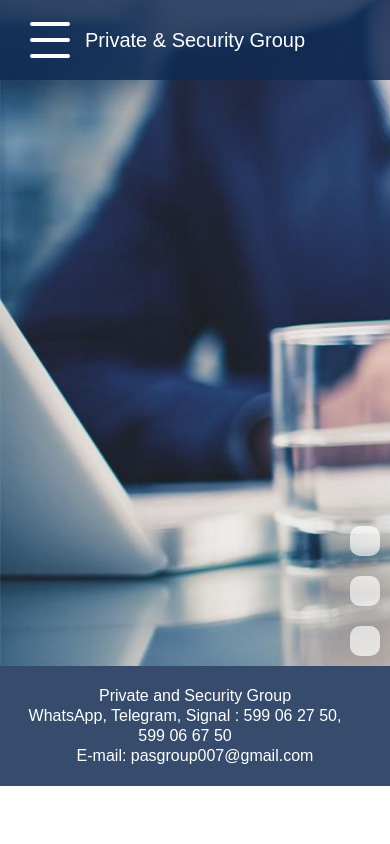
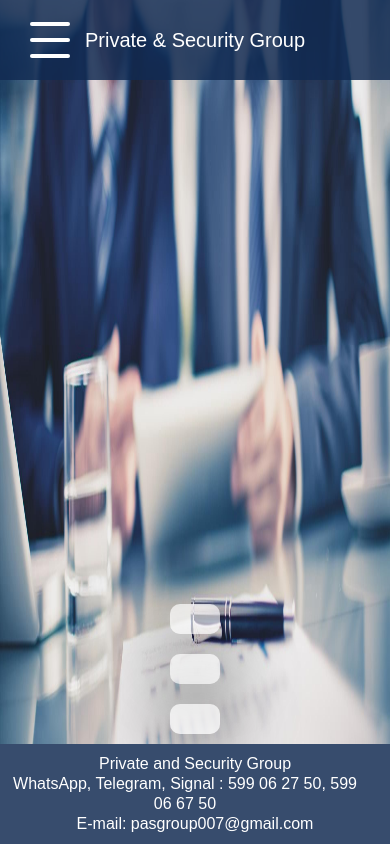
Before and after one commit to Ashabu/private-security-group, a React (Create React App) app: page /aboutUs in a window 390 px wide. Built offline with nearby package versions, Linux system fonts and the light colour scheme; no server answers; grey boxes are pictures that could not be loaded; a web font is replaced by a local one.

Commit message:
about us responsive

```diff
--- a/src/Components/Layout/Header.js
+++ b/src/Components/Layout/Header.js
@@ -29,6 +29,20 @@ const Header = () => {
                             <Link to='/contact'>{Langs.contact}</Link>
                         </li>
                     </ul>
+                    <ul className = 'langs'>
+                        <li onClick={() => setLang('ka')}>
+                            <img  src='../../Assets/Images/Flags/flag-ge.svg' />
+                            <span>ქარ</span>
+                        </li>
+                        <li onClick={() => setLang('en')}>
+                            <img  src='../../Assets/Images/Flags/flag-us.svg' />
+                            <span>ENG</span>
+                        </li>
+                        <li onClick={() => setLang('ru')}>
+                            <img  src='../../Assets/Images/Flags/flag-ru.svg' />
+                            <span>RU</span>
+                        </li>
+                    </ul>
                 </div>
 
             </div>
@@ -51,6 +65,7 @@ const Header = () => {
                             <Link to='/contact'>{Langs.contact}</Link>
                         </li>
                     </ul>
+
                 </div>
                 <div className='app-lang'>
                     <ul>
--- a/src/Components/Layout/layout.scss
+++ b/src/Components/Layout/layout.scss
@@ -187,6 +187,23 @@
             display: block;
 
         }
+
+        .langs {
+            display: flex;
+            justify-content: center;
+
+            img {
+                width: 50px;
+                margin: 5px 20px;
+            }
+
+            li {
+                display: flex;
+                flex-direction: column;
+                color: #FFFFFF;
+                font: 18px;
+            }
+        }
     }
 }
 
@@ -215,7 +232,7 @@
     .app-footer {
         flex-direction: column;
         justify-content: center;
-        padding: 20px;
+        padding: 10px;
         text-align: center;
         line-height: 20px;
         height: auto;
--- a/src/Containers/AboutUspage/AboutUsPage.js
+++ b/src/Containers/AboutUspage/AboutUsPage.js
@@ -12,13 +12,13 @@ const AboutUsPage = () => {
                 <div className='au-cont' >
 
                     <div className='au-cont-right'>
-                        <div className='text-ab-us animation1'>
+                        <div className='text-ab-us animation1a'>
                             <p>{Langs.aboutUsText1}</p>
                         </div>
-                        <div className='text-ab-us animation2'>
+                        <div className='text-ab-us animation2a'>
                             <p>{Langs.aboutUsText2}</p>
                         </div>
-                        <div className='text-ab-us animation3'>
+                        <div className='text-ab-us animation3a'>
                             <p>{Langs.aboutUsText3}</p>
                         </div>
                     </div>
--- a/src/Containers/AboutUspage/aboutUsPage.scss
+++ b/src/Containers/AboutUspage/aboutUsPage.scss
@@ -1,10 +1,10 @@
 .au-cont {
     width: 100%;
     display: flex;
-    justify-content: flex-end;
+    justify-content: center;
     height: calc(100vh - 178px);
     background-image: url('../../Assets/Images/about-us.png');
-    background-size: cover;
+    background-size: 100% 100%;
     overflow: hidden;
 
 
@@ -21,7 +21,8 @@
             padding: 15px;
             border-radius: 10px;
             margin:  10px;
-            max-width: 70%;
+            max-width: 970px;
+            width: 100%;
             box-shadow: rgba(0, 0, 0, 0.56) 0px 22px 70px 4px;
             background-color: #ffffffa3;
             position: relative;
@@ -33,22 +34,22 @@
                 line-height: 1.5;
             }
 
-            &.animation1 {
-                animation: text1 ease-in 2s
+            &.animation1a {
+                animation: text1a ease-in 2s
 
             }
 
-            &.animation2 {
-                animation: text2 ease-in 2.5s
+            &.animation2a {
+                animation: text2a ease-in 2.5s
             }
 
-            &.animation3 {
-                animation: text3 ease-in 3s
+            &.animation3a {
+                animation: text3a ease-in 3s
             }
     }
 }
 }
-@keyframes text1 {
+@keyframes text1a {
     0% {
         right: 1500px;
     }
@@ -56,7 +57,7 @@
         right: 0;
     }
 }
-@keyframes text2 {
+@keyframes text2a {
     0% {
         right: 1500px;
     }
@@ -64,7 +65,7 @@
         right: 0;
     }
 }
-@keyframes text3 {
+@keyframes text3a {
     0% {
         right: 1500px;
     }
@@ -72,3 +73,18 @@
         right: 0;
     }
 }
+
+@media(max-width: 1000px) {
+    .au-cont {
+        padding: 0 20px;
+        height: calc(100vh - 100px);
+
+        .au-cont-right {
+            .text-ab-us {
+                p {
+                    font-size: 16px;
+                }
+            }
+        }
+    }
+}
```
